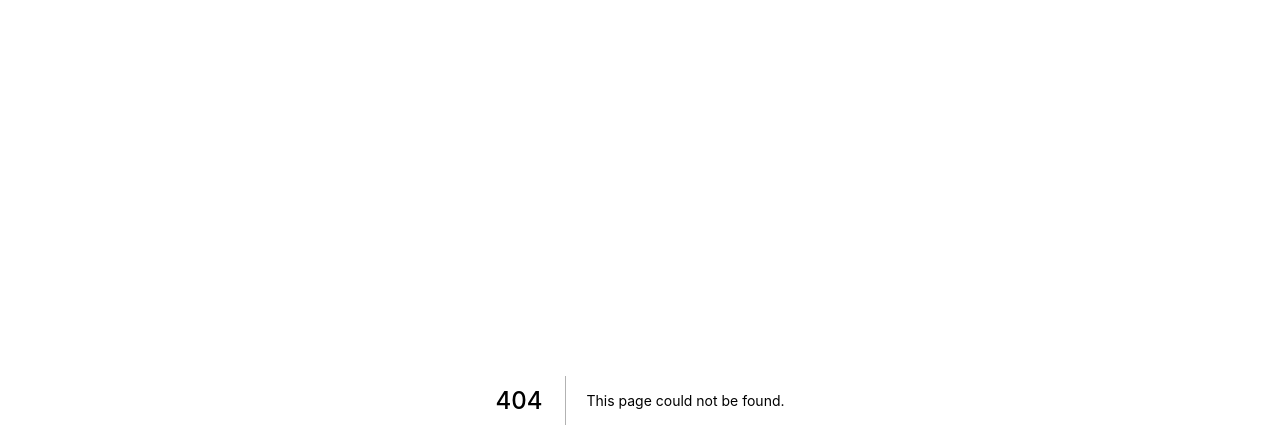
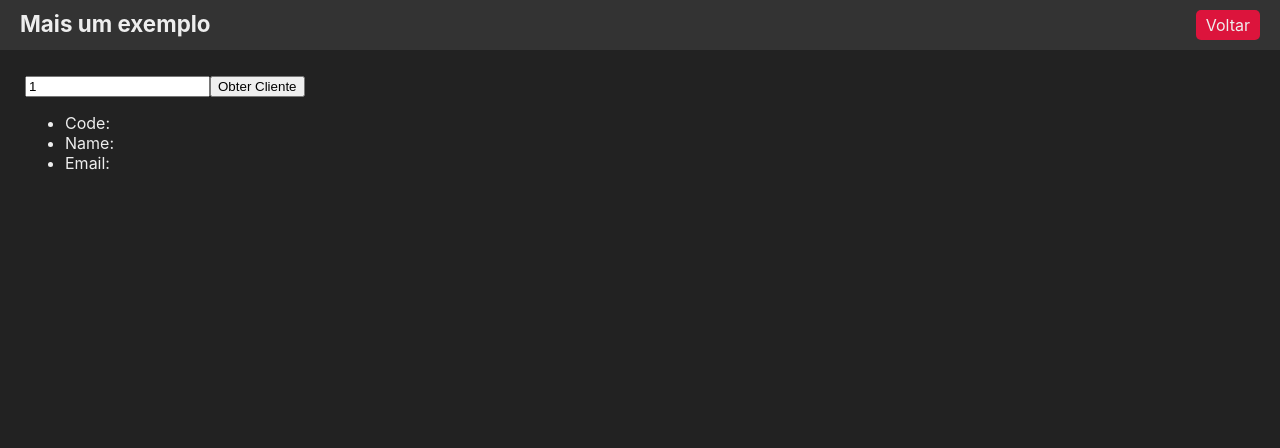
Before and after one commit to polyanetuag/fundamentos, a Next.js app: page /integration_1 in a window 1280 px wide. Before the commit this address had no page. Shown: the top 448 px of the page. Built offline with nearby package versions, Linux system fonts and the light colour scheme.

Commit message:
API integration

```diff
--- /dev/null
+++ b/src/pages/integration_1.jsx
@@ -0,0 +1,31 @@
+import { useState } from 'react'
+import Layout from '../components/Layout'
+
+export default function Integration() {
+  const [code, setCode] = useState(1)
+  const [client, setClient] = useState({})
+
+  async function getClient() {
+    const resp = await fetch(`http://localhost:3000/api/clients/${code}`)
+    const dados = await resp.json()
+    setClient(dados)
+
+      // fetch(`http://localhost:3000/api/clients/${code}`)
+      // .then(resp => resp.json())
+      // .then(dados => setClient(dados))
+  }
+
+  return (
+    <Layout>
+      <div>
+        <input type="number" value={code} onChange={e => setCode(e.target.value)}/>
+        <button onClick={getClient}>Obter Cliente</button>
+      </div>
+      <ul>
+        <li>Code: {client.id}</li>
+        <li>Name: {client.name}</li>
+        <li>Email: {client.email}</li>
+      </ul>
+    </Layout>
+  )
+}
```
